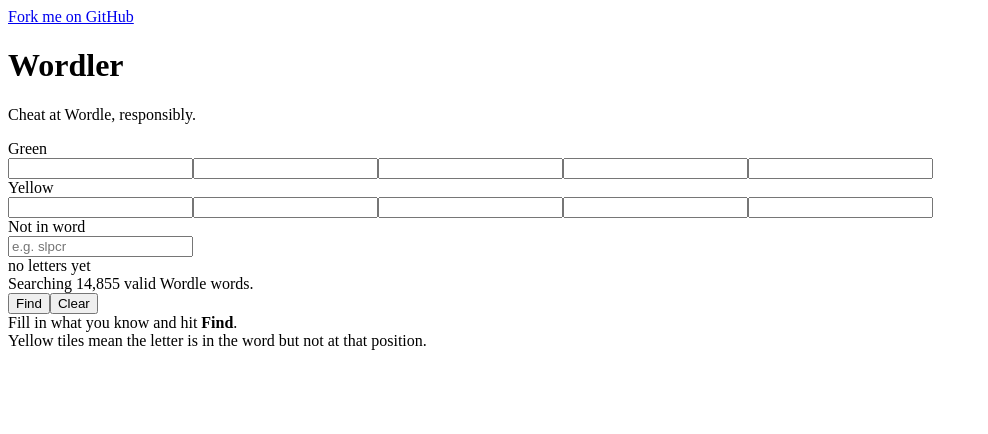
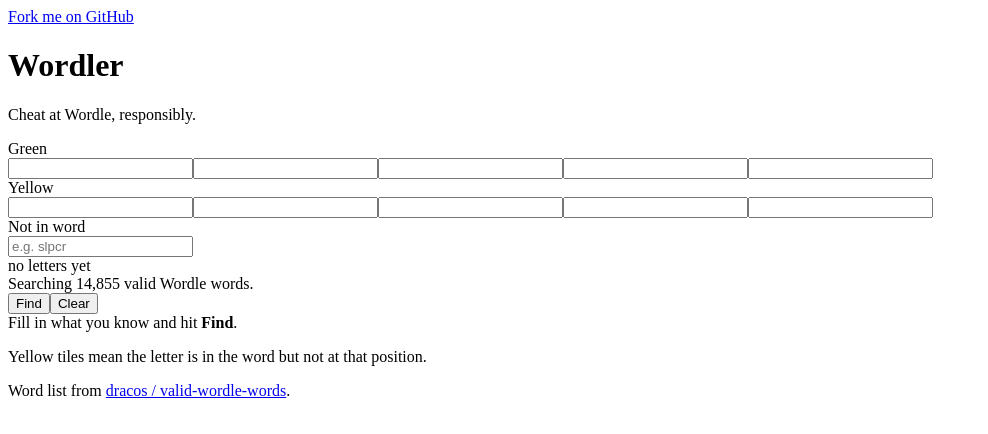
Before and after one commit to metjuperry/wordler, a React (Vite) app: page / in a window 1280 px wide. Shown: the top 434 px of the page, without its empty margins (0-988 px from the left). Built offline with nearby package versions, Linux system fonts and the light colour scheme; the HTML template or start-up script is replaced by a standard one.

Commit message:
Credit dracos's gist as the word list source in the footer
https://claude.ai/code/session_016qtiDcxPHniGR16K2Lsxnp

```diff
--- a/src/App.css
+++ b/src/App.css
@@ -147,6 +147,9 @@ body {
 }
 
 .footer { margin-top: 24px; text-align: center; color: var(--muted); font-size: 12px; }
+.footer p { margin: 4px 0; }
+.footer a { color: inherit; text-decoration: underline; text-underline-offset: 2px; }
+.footer a:hover { color: var(--fg); }
 
 .gh-ribbon {
   position: fixed;
--- a/src/App.tsx
+++ b/src/App.tsx
@@ -57,7 +57,18 @@ export default function App() {
       <Results words={results} />
 
       <footer className="footer">
-        <span>Yellow tiles mean the letter is in the word but not at that position.</span>
+        <p>Yellow tiles mean the letter is in the word but not at that position.</p>
+        <p>
+          Word list from{' '}
+          <a
+            href="https://gist.github.com/dracos/dd0668f281e685bad51479e5acaadb93"
+            target="_blank"
+            rel="noopener noreferrer"
+          >
+            dracos / valid-wordle-words
+          </a>
+          .
+        </p>
       </footer>
     </div>
   );
```
